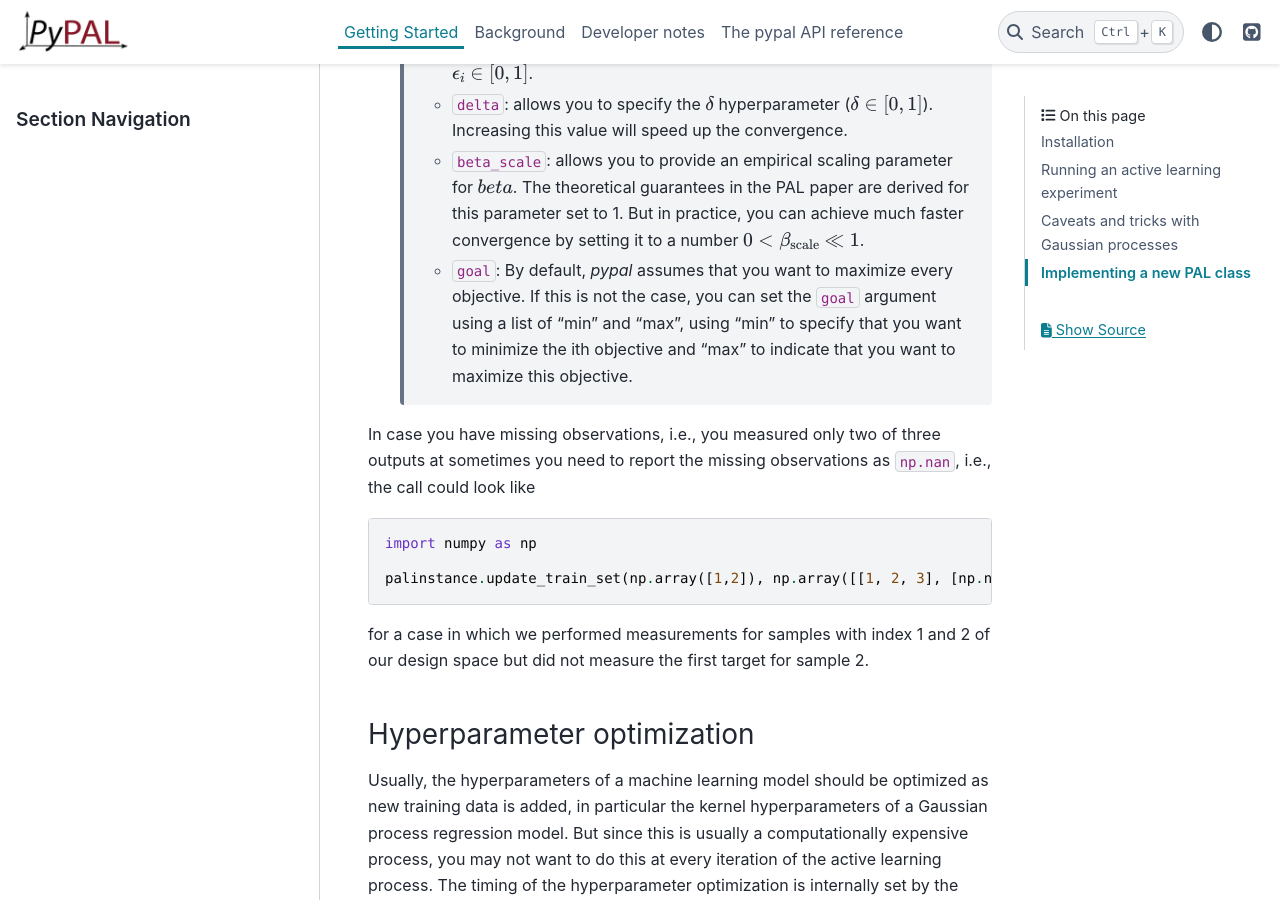
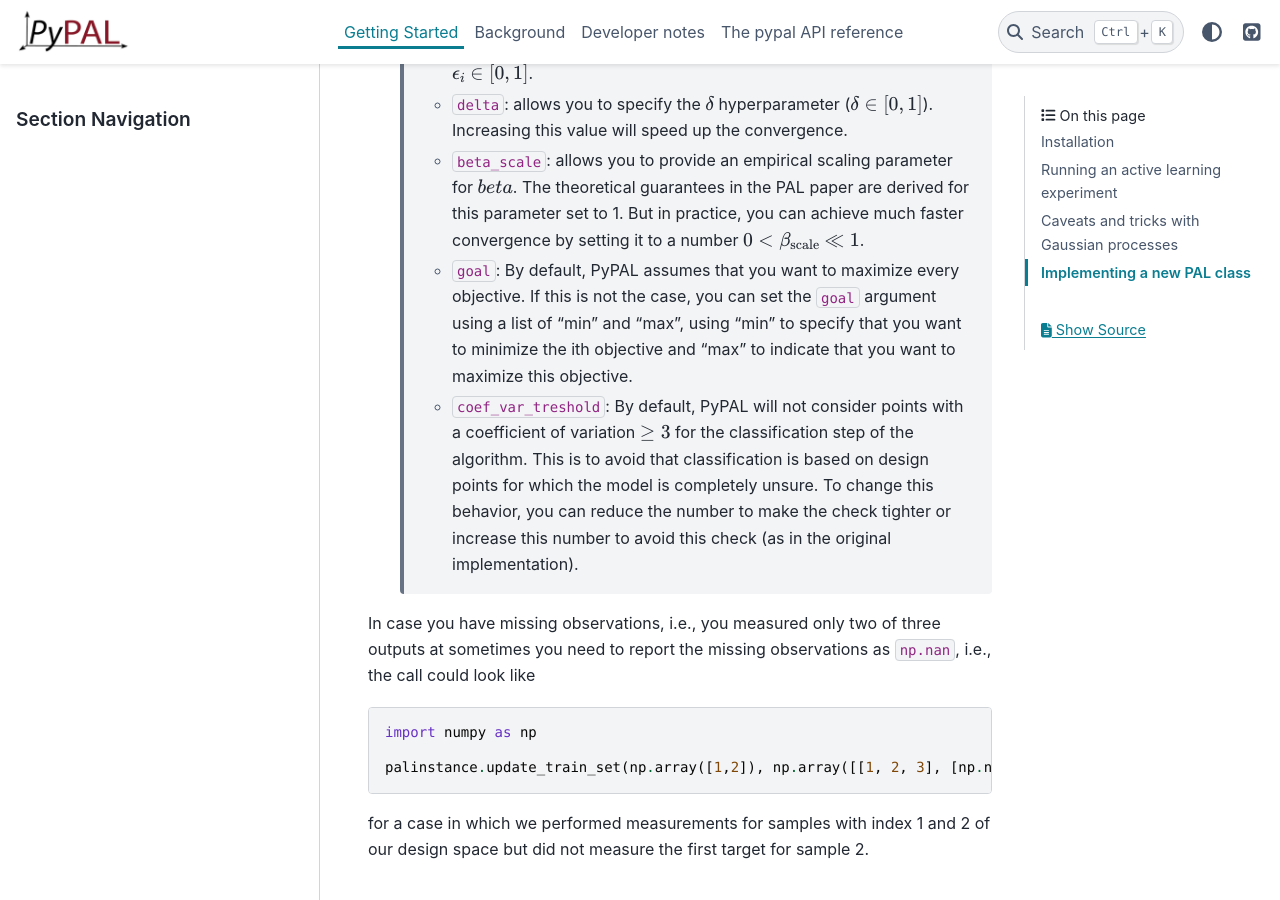
Before and after one commit to kjappelbaum/pyepal, a Sphinx documentation site: the page built from docs/getting_started.rst, in a window 1280 px wide and 900 px high, scrolled down 1625 px. Built offline with Sphinx 7.4.7 and the PyData theme 0.15.4, drawn with Linux system fonts in a browser that asks for light colours.

Commit message:
docs: added note about coef_var_threshold, closes #71

```diff
--- a/docs/getting_started.rst
+++ b/docs/getting_started.rst
@@ -65,7 +65,8 @@ If you use a Gaussian process model built with :code:`sklearn` or :code:`GPy` yo
     - :code:`epsilon`: in a :code:`np.ndarray` you can provide one :math:`\epsilon` per dimension. This allows you to set looser tolerance for some objectives. Note that :math:`\epsilon_i \in [0,1]`.
     - :code:`delta`: allows you to specify the :math:`\delta` hyperparameter (:math:`\delta \in [0,1]`). Increasing this value will speed up the convergence.
     - :code:`beta_scale`: allows you to provide an empirical scaling parameter for :math:`beta`. The theoretical guarantees in the PAL paper are derived for this parameter set to 1. But in practice, you can achieve much faster convergence by setting it to a number :math:`0< \beta_\mathrm{scale} \ll 1`.
-    - :code:`goal`: By default, `pypal` assumes that you want to maximize every objective. If this is not the case, you can set the :code:`goal` argument using a list of "min" and "max", using "min" to specify that you want to minimize the ith objective and "max" to indicate that you want to maximize this objective.
+    - :code:`goal`: By default, PyPAL assumes that you want to maximize every objective. If this is not the case, you can set the :code:`goal` argument using a list of "min" and "max", using "min" to specify that you want to minimize the ith objective and "max" to indicate that you want to maximize this objective.
+    - :code:`coef_var_treshold`: By default, PyPAL will not consider points with a coefficient of variation :math:`\ge 3` for the classification step of the algorithm. This is to avoid that classification is based on design points for which the model is completely unsure. To change this behavior, you can reduce the number to make the check tighter or increase this number to avoid this check (as in the original implementation).
 
 In case you have missing observations, i.e., you measured only two of three outputs at sometimes you need to report the missing observations as :code:`np.nan`, i.e., the call could look like
 
```
Also changed, not shown: 14 other files.
